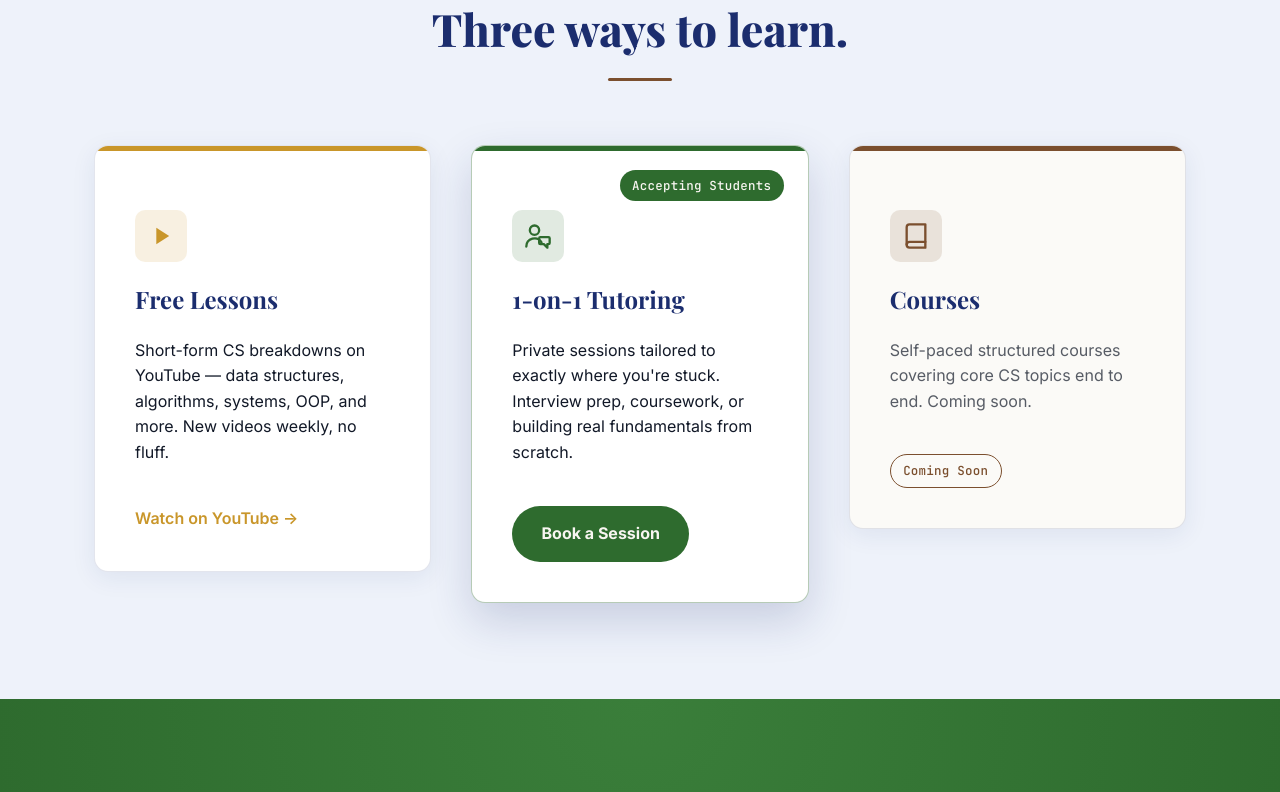
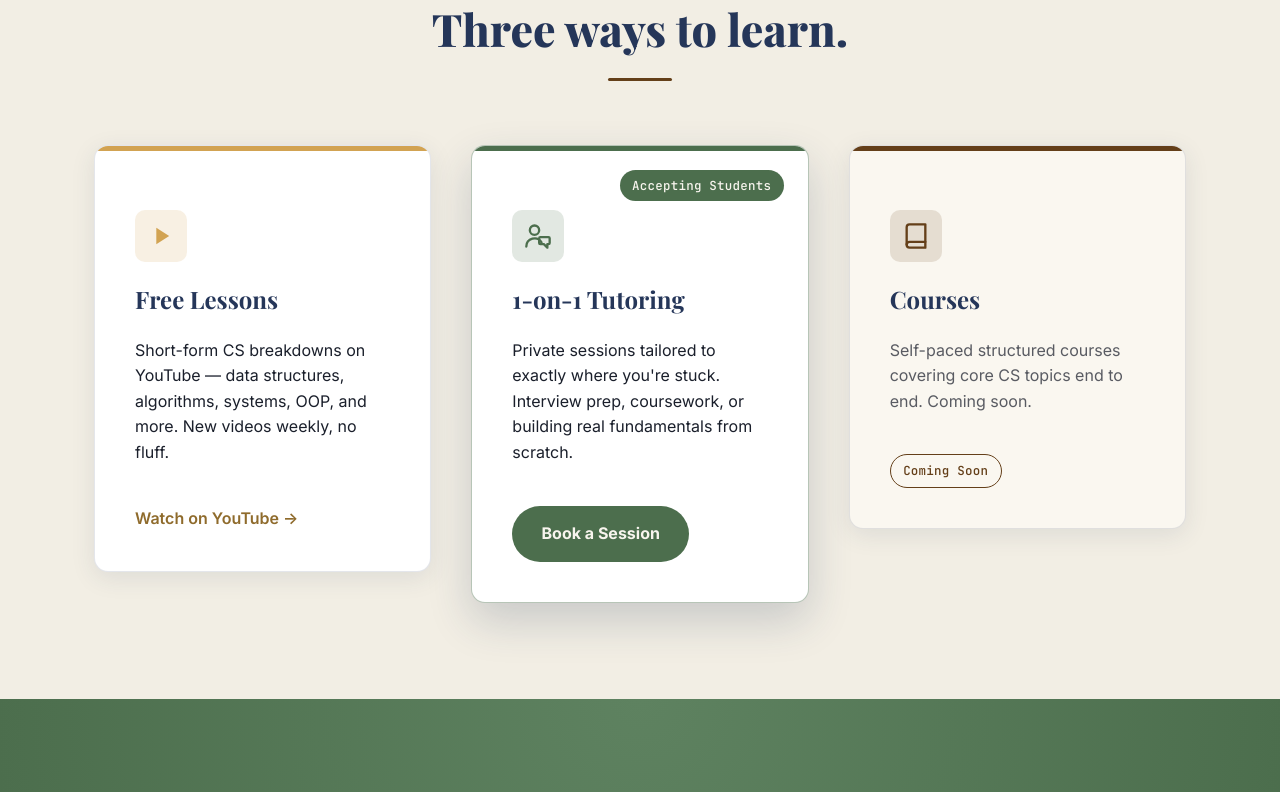
Before and after one commit to csvidya-official/csvidya-official.github.io, a plain HTML site: page index.html in a window 1280 px wide. Shown: the part 1681-2473 px from the top of the page. Drawn offline with nearby package versions, Linux system fonts and the light colour scheme.

Commit message:
updated logo and colors

```diff
--- a/style.css
+++ b/style.css
@@ -6,18 +6,30 @@
 /* ---------------------------------------------------------------- Tokens */
 :root {
   /* Brand colors (extracted from the CS Vidya logo) */
-  --color-green:      #2E6B2E;  /* PRIMARY — hero, nav, footer, major sections */
-  --color-green-dark: #245524;  /* derived: darker green for gradients/hover    */
-  --color-green-soft: #3A7E3A;  /* derived: lighter green for texture           */
-  --color-navy:       #1B2D6E;  /* secondary dark — cards, accents, outlines    */
-  --color-gold:       #C9962A;  /* CTAs, hover states, highlights, tassel       */
-  --color-gold-dark:  #AD7F1F;  /* derived: gold hover/pressed                  */
-  --color-bronze:     #7B4F2E;  /* ribbon/banner elements, secondary borders    */
-  --color-ice:        #EEF2FA;  /* swan white — card backgrounds, light sections*/
-  --color-ivory:      #F8F6F1;  /* alternating section backgrounds              */
-  --color-text-dark:  #111827;  /* body text on light backgrounds              */
-  --color-text-light: #F0EDE8;  /* body text on dark/green backgrounds         */
-  --color-text-muted: rgba(240, 237, 232, 0.72); /* muted light text           */
+  /* Sampled from the CS Vidya crest logo (shield, cap, roundel, ribbon). */
+  --color-green:      #4C6E4D;  /* PRIMARY — shield green; hero, nav, footer, sections */
+  --color-green-dark: #3C5A3D;  /* derived: darker shield green for gradients/hover     */
+  --color-green-soft: #5E8260;  /* derived: lighter laurel green for texture            */
+  --color-navy:       #253659;  /* graduation cap / shield outline; cards, accents      */
+  --color-gold:       #D2A352;  /* roundel ring gold; CTAs, hover states, highlights    */
+  --color-gold-dark:  #B38447;  /* derived: gold hover/pressed (logo bronze-gold)       */
+  --color-gold-ink:   #8F6B2C;  /* derived: darker gold for gold text on light bg (AA)  */
+  --color-bronze:     #643F19;  /* dark brown crest outline; ribbon + secondary borders */
+  --color-cream:      #D9C297;  /* parchment from the open book; warm light accent       */
+  --color-ice:        #F2EEE4;  /* warm off-white (ribbon fill); card + light sections   */
+  --color-ivory:      #F8F5EE;  /* alternating section backgrounds (warm ivory)          */
+  --color-text-dark:  #1A1F2B;  /* body text on light backgrounds                       */
+  --color-text-light: #F2EEE4;  /* body text on dark/green backgrounds                  */
+  --color-text-muted: rgba(242, 238, 228, 0.74); /* muted light text                   */
+
+  /* RGB channels of the brand colors, for use inside rgba() (tints, shadows,
+     translucent borders). Keep these in sync with the hex values above so the
+     palette has a single source of truth. */
+  --rgb-green:  76, 110, 77;
+  --rgb-navy:   37, 54, 89;
+  --rgb-gold:   210, 163, 82;
+  --rgb-bronze: 100, 63, 25;
+  --rgb-light:  242, 238, 228;
 
   /* Typography */
   --font-display: "Playfair Display", Georgia, serif;
@@ -39,8 +51,8 @@
   --radius-pill: 999px;
 
   /* Effects */
-  --shadow-card: 0 6px 24px rgba(27, 45, 110, 0.08);
-  --shadow-lift: 0 18px 44px rgba(27, 45, 110, 0.18);
+  --shadow-card: 0 6px 24px rgba(var(--rgb-navy), 0.10);
+  --shadow-lift: 0 18px 44px rgba(var(--rgb-navy), 0.20);
   --nav-height: 68px;
   --transition: 0.25s ease;
 }
@@ -152,15 +164,18 @@ h1, h2, h3 { margin: 0; line-height: 1.15; }
 }
 .btn--primary:hover { background: var(--color-gold-dark); }
 
-/* Ghost: gold border + text, transparent */
+/* Ghost: gold border, light label, transparent. Light text keeps the label
+   legible on the green hero (gold-on-green can't reach AA); the gold border
+   carries the accent, and hover fills solid gold with navy text. */
 .btn--ghost {
   background: transparent;
-  color: var(--color-gold);
+  color: var(--color-text-light);
   border-color: var(--color-gold);
 }
 .btn--ghost:hover {
   background: var(--color-gold);
   color: var(--color-navy);
+  border-color: var(--color-gold);
 }
 
 /* Green: green bg, ivory text */
@@ -269,7 +284,7 @@ h1, h2, h3 { margin: 0; line-height: 1.15; }
   /* Subtle radial glow + faint dot-grid texture (CSS only) */
   background-image:
     radial-gradient(circle at 50% 30%, var(--color-green-soft) 0%, transparent 55%),
-    radial-gradient(rgba(240, 237, 232, 0.06) 1.2px, transparent 1.2px);
+    radial-gradient(rgba(var(--rgb-light), 0.06) 1.2px, transparent 1.2px);
   background-size: 100% 100%, 26px 26px;
 }
 .hero__inner {
@@ -341,7 +356,7 @@ h1, h2, h3 { margin: 0; line-height: 1.15; }
   font-family: var(--font-display);
   font-weight: 700;
   font-size: clamp(4.5rem, 12vw, 7rem);
-  color: var(--color-gold);
+  color: var(--color-gold); /* large decorative glyph (aria-hidden); echoes the logo's gold roundel */
   line-height: 1;
 }
 .sanskrit__caption {
@@ -363,7 +378,7 @@ h1, h2, h3 { margin: 0; line-height: 1.15; }
 .card {
   position: relative;
   background: #fff;
-  border: 1px solid rgba(27, 45, 110, 0.12);
+  border: 1px solid rgba(var(--rgb-navy), 0.12);
   border-radius: var(--radius);
   padding: var(--space-xl) var(--space-lg) var(--space-lg);
   overflow: hidden;
@@ -386,14 +401,14 @@ h1, h2, h3 { margin: 0; line-height: 1.15; }
 
 /* Featured card: elevated */
 .card--featured {
-  border-color: rgba(46, 107, 46, 0.35);
+  border-color: rgba(var(--rgb-green), 0.40);
   box-shadow: var(--shadow-lift);
 }
 .card--featured:hover { transform: translateY(-6px); }
 
 /* Muted (coming soon) card */
-.card--muted { background: #fbfaf7; }
-.card--muted .card__body { color: rgba(17, 24, 39, 0.7); }
+.card--muted { background: #FAF7F0; }
+.card--muted .card__body { color: rgba(26, 31, 43, 0.72); }
 
 /* Badge pinned top-right */
 .card__badge {
@@ -411,9 +426,9 @@ h1, h2, h3 { margin: 0; line-height: 1.15; }
   border-radius: var(--radius-sm);
   margin-bottom: var(--space-md);
 }
-.card__icon--gold   { background: rgba(201, 150, 42, 0.14); color: var(--color-gold); }
-.card__icon--green  { background: rgba(46, 107, 46, 0.14);  color: var(--color-green); }
-.card__icon--bronze { background: rgba(123, 79, 46, 0.14);  color: var(--color-bronze); }
+.card__icon--gold   { background: rgba(var(--rgb-gold), 0.16);   color: var(--color-gold); }
+.card__icon--green  { background: rgba(var(--rgb-green), 0.16);  color: var(--color-green); }
+.card__icon--bronze { background: rgba(var(--rgb-bronze), 0.14); color: var(--color-bronze); }
 
 .card__title {
   font-family: var(--font-display);
@@ -430,10 +445,10 @@ h1, h2, h3 { margin: 0; line-height: 1.15; }
   display: inline-block;
   margin-top: var(--space-md);
   font-weight: 600;
-  color: var(--color-gold);
+  color: var(--color-gold-ink); /* darker gold so the link clears AA on the white card */
   transition: color var(--transition);
 }
-.card__link:hover { color: var(--color-gold-dark); }
+.card__link:hover { color: var(--color-bronze); }
 .card__cta { margin-top: var(--space-md); align-self: flex-start; }
 .card--muted .pill--bronze-outline { margin-top: var(--space-md); align-self: flex-start; }
 
@@ -457,7 +472,7 @@ h1, h2, h3 { margin: 0; line-height: 1.15; }
   width: min(100%, 640px);
   aspect-ratio: 16 / 9;
   background: var(--color-green-dark);
-  border: 2px solid rgba(240, 237, 232, 0.18);
+  border: 2px solid rgba(var(--rgb-light), 0.18);
   border-radius: var(--radius);
   display: flex;
   flex-direction: column;
@@ -606,7 +621,7 @@ h1, h2, h3 { margin: 0; line-height: 1.15; }
   .nav__links.is-open { max-height: 320px; }
   .nav__links a {
     padding: var(--space-sm) var(--space-md);
-    border-top: 1px solid rgba(240, 237, 232, 0.12);
+    border-top: 1px solid rgba(var(--rgb-light), 0.12);
   }
 }
 
```
Also changed, not shown: csVidyalogo.png, 1 other file.
